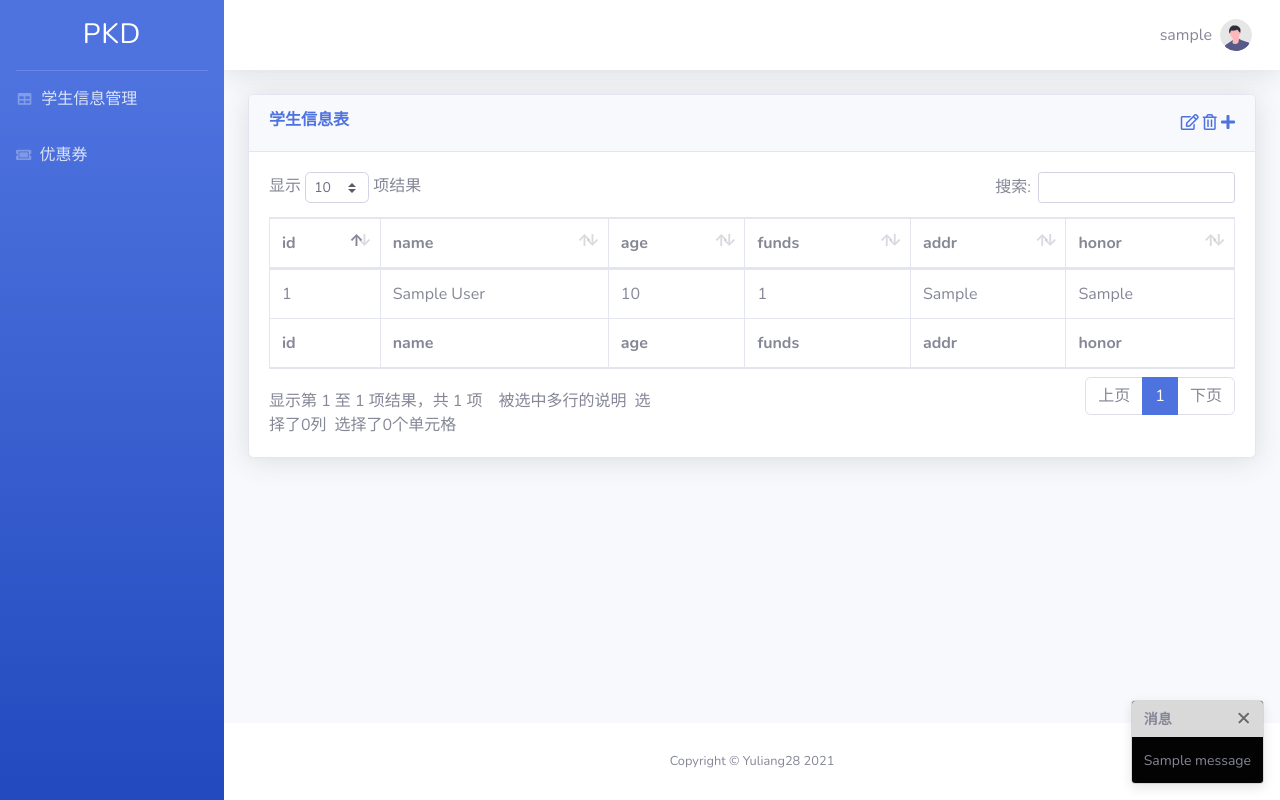
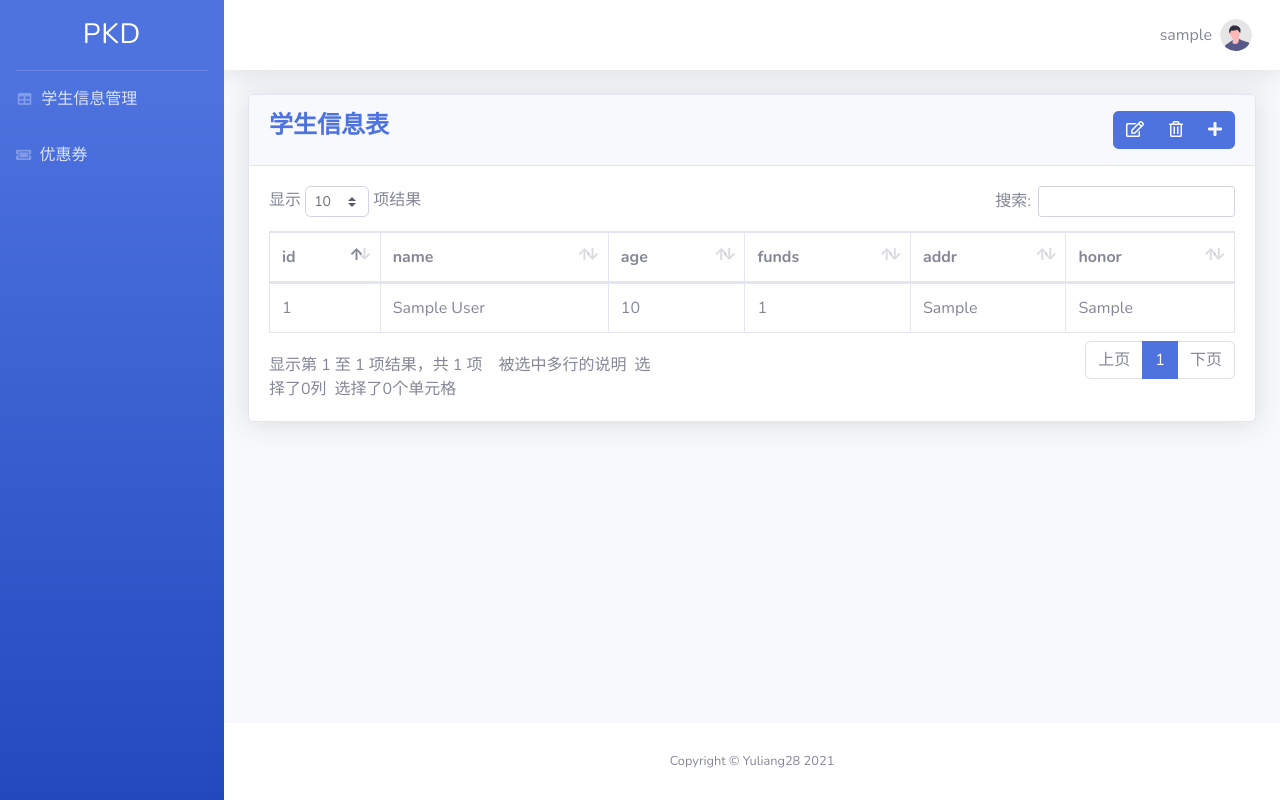
Before and after one commit to YuLiang28/PKD, a Flask app: page / in a window 1280 px wide. Run offline with Flask 2, Linux system fonts and the light colour scheme; a user stored in the database is signed in; tables that the repository leaves empty hold one stand-in row (values such as "Sample post"); one stand-in notice (Sample message) is shown; some libraries are stand-ins or nearby versions.

Commit message:
beautify index page

```diff
--- a/templates/index.html
+++ b/templates/index.html
@@ -1,19 +1,27 @@
 {% extends "dashboard-layout.html" %}
+
+{% block title %}
+<title>学生信息管理 - {{ siteName }}</title>
+{% endblock %}
+
 {% block css %}
 <link href="vendor/datatables/dataTables.bootstrap4.min.css" rel="stylesheet">
 <link href="vendor/datatables/select.bootstrap4.css" rel="stylesheet">
+{% endblock %}
 
-
-{% endblock %}
 {% block body %}
-
 <div class="card shadow mb-4">
     <div class="card-header py-3 d-flex justify-content-between">
-        <h6 class="m-0 font-weight-bold text-primary">学生信息表</h6>
+        <h4 class="m-0 font-weight-bold text-primary">学生信息表</h4>
         <div>
-            <i class="far fa-edit text-primary" id="editBtn"></i>
-            <i class="far fa-trash-alt text-primary" id="delBtn"></i>
-            <i class="fas fa-plus text-primary" id="addBtn"></i>
+            <div class="btn-group" role="group">
+                <button type="button" class="btn btn-primary" id="editBtn"><i
+                        class="far fa-edit text-light"></i></button>
+                <button type="button" class="btn btn-primary" id="delBtn"><i
+                        class="far fa-trash-alt text-light"></i></button>
+                <button type="button" class="btn btn-primary" id="addBtn"><i
+                        class="fas fa-plus text-light"></i></button>
+            </div>
         </div>
     </div>
     <div class="card-body">
@@ -26,13 +34,6 @@
                         {% endfor %}
                     </tr>
                 </thead>
-                <tfoot>
-                    <tr>
-                        {% for field in data["fields"] %}
-                        <th>{{ field }}</th>
-                        {% endfor %}
-                    </tr>
-                </tfoot>
             </table>
         </div>
     </div>
@@ -62,60 +63,29 @@
     </div>
 </form>
 
-<div id="toastBox" class="position-fixed bottom-0 right-0 p-3" style="z-index: 5; right: 0; bottom: 0;">
-    {% with messages = get_flashed_messages() %}
-    {% for msg in messages %}
-    <div id="liveToast" class="toast hide" role="alert" aria-live="assertive" aria-atomic="true" data-delay="10000">
-        <div class="toast-header">
-            <strong class="mr-auto">消息</strong>
-            <button type="button" class="ml-2 mb-1 close" data-dismiss="toast" aria-label="Close">
-                <span aria-hidden="true">&times;</span>
-            </button>
-        </div>
-        <div class="toast-body">
-            {{ msg }}
-        </div>
-    </div>
-    {% endfor %}
-    {% endwith %}
-</div>
 
 
 {% endblock %}
 
 {% block javascript %}
-<!-- Page level plugins -->
 <script src="vendor/datatables/jquery.dataTables.min.js"></script>
 <script src="vendor/datatables/dataTables.bootstrap4.min.js"></script>
 <script src="vendor/datatables/dataTables.select.js"></script>
-<!-- Page level custom scripts -->
-<!-- <script src="js/demo/datatables-demo.js"></script> -->
 
 
 <script>
-        function formAjax(url,formData,table) {
-        $.ajax({
-            url: url,
-            type: "POST",
-            data: formData,
-            contentType: false,
-            processData: false,
-            success: function (result) {
-                jsResult = JSON.parse(result)
-                toastr["info"]( jsResult.msg,"消息")
+    function submitSusses(jsResult) {
         table.ajax.reload();
-                $('#modalBox').modal('toggle'); // 添加成功后关闭
-            },
-            error: function (result) {
-                jsResult = JSON.parse(result)
-                toastr["error"](jsResult.msg,"消息")
+        $('#modalBox').modal('toggle');
     }
-        });
-    }
+
     $(document).ready(function () {
         // 初始化 dataTable
-        var table = $('#dataTable').DataTable({
-            ajax: {url:"{{ url_for('get_students_list') }}",dataSrc:""},
+        table = $('#dataTable').DataTable({
+            ajax: {
+                url: "{{ url_for('get_students_list') }}",
+                dataSrc: ""
+            },
             language: {
                 url: '/js/demo/datatables-zh.json' // 语言文件
             },
@@ -124,11 +94,6 @@
                 style: "single"
             } // 只允许选择单行
         });
-
-        // 通知弹窗
-        $('.toast').toast();
-        $('.toast').toast('show');
-
 
         var fields = $('#dataTable').dataTable().dataTableSettings[0].aoColumns; // 字段
 
@@ -140,11 +105,12 @@
             $("#modalSubmitBtn").click(function () {
                 var formData = new FormData();
                 fields.map(x => {
-                    formData.append(x.sTitle, $("#modalBody input[name='"+x.sTitle+"']").val());
+                    formData.append(x.sTitle, $("#modalBody input[name='" + x.sTitle +
+                        "']").val());
                 });
                 let url = "{{ url_for('student_add') }}";
 
-                formAjax(url,formData,table);
+                formAjax(url, formData, submitSusses);
             });
             fields.map(x => {
                 $formItem = $("" +
@@ -155,14 +121,14 @@
                     "</div>");
                 $("#modalBody").append($formItem)
             });
-            $('#modalBox').modal('toggle');// 显示
+            $('#modalBox').modal('toggle'); // 显示
         })
         $("#delBtn").click(function () {
             var columns = table.row({
                 selected: true
             }).data();
             if (columns == undefined) {
-                toastr["warning"]( "执行删除操作前，请先选择一行数据。","消息")
+                toastr["warning"]("执行删除操作前，请先选择一行数据。", "消息")
                 return;
             }
             $("#modalBody").children().remove() // 清空modal
@@ -174,7 +140,7 @@
                 formData.append("id", $("#modalBody input[name='id']").val());
                 let url = "{{ url_for('student_del') }}";
 
-                formAjax(url,formData,table);
+                formAjax(url, formData, submitSusses);
             });
             for (let index = 0; index < fields.length; index++) {
                 const field = fields[index];
@@ -183,7 +149,7 @@
                     "<div class=\"form-group\">" +
                     "<label for=\"" + field.sTitle + "\">" + field.sTitle + "</label>" +
                     "<input type=\"text\" class=\"form-control\" id=\"" + field.sTitle +
-                    "\" name=\"" + field.sTitle + "\" value=\"" + column + "\">" +
+                    "\" name=\"" + field.sTitle + "\" value=\"" + column + "\" readonly>" +
                     "</div>");
                 $("#modalBody").append($formItem)
             }
@@ -195,7 +161,7 @@
                 selected: true
             }).data();
             if (columns == undefined) {
-                toastr["warning"]( "执行修改操作前，请先选择一行数据。","消息")
+                toastr["warning"]("执行修改操作前，请先选择一行数据。", "消息")
                 return;
             }
             $("#modalBody").children().remove() // 清空modal
@@ -205,11 +171,12 @@
             $("#modalSubmitBtn").click(function () {
                 var formData = new FormData();
                 fields.map(x => {
-                    formData.append(x.sTitle, $("#modalBody input[name='"+x.sTitle+"']").val());
+                    formData.append(x.sTitle, $("#modalBody input[name='" + x.sTitle +
+                        "']").val());
                 });
                 let url = "{{ url_for('student_edit') }}";
 
-                formAjax(url,formData,table);
+                formAjax(url, formData, submitSusses);
             });
             for (let index = 0; index < fields.length; index++) {
                 const field = fields[index];
```
Lines whose indentation alone changed are shown as unchanged.
